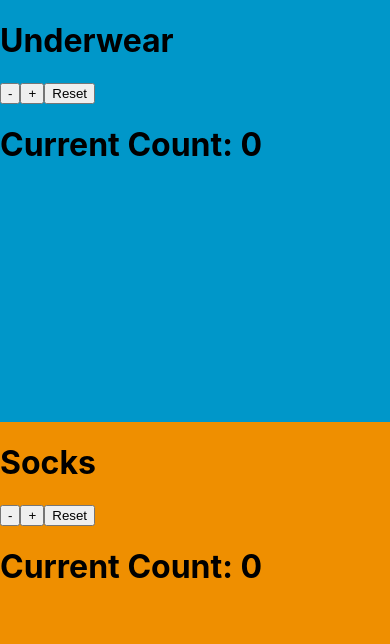
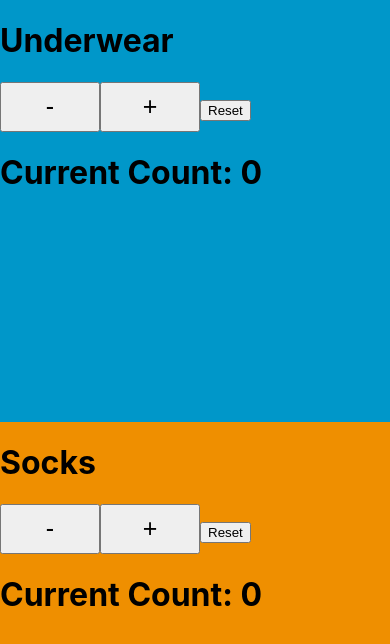
Before and after one commit to Trotter84/underwear_sock_stocker, a React (Create React App) app: page / in a window 390 px wide. Shown: the top 644 px of the page. Built offline with nearby package versions, Linux system fonts and the light colour scheme.

Commit message:
working on not allowing negative

```diff
--- a/src/components/App.css
+++ b/src/components/App.css
@@ -45,6 +45,13 @@
   background-color: #EF8F00;
 }
 
+.button {
+  width: 100px;
+  height: 50px;
+  font-size: 25px;
+
+}
+
 #topUnderwear {
 
 }
--- a/src/components/Socks.js
+++ b/src/components/Socks.js
@@ -21,6 +21,11 @@ class Socks extends Component {
     this.setState({
       count: this.state.count - 1
     });
+    if(this.state.count > 0) {
+      return this.state.count - 1;
+    } else{
+      return 0;
+    }
   };
 
   reset() {
@@ -33,8 +38,8 @@ class Socks extends Component {
     return (
       <div className='split bottom' id='bottomSocks'>
         <h1>Socks</h1>
-        <button className='dec' onClick={(e) => this.decrement(e)}>-</button>
-        <button className='inc' onClick={(e) => this.increment(e)}>+</button>
+        <button className='dec button' onClick={(e) => this.decrement(e)}>-</button>
+        <button className='inc button' onClick={(e) => this.increment(e)}>+</button>
         <button className='reset' onClick={(e) => this.reset(e)}>Reset</button>
         <h1>Current Count: {this.state.count}</h1>
       </div>
--- a/src/components/Underwear.js
+++ b/src/components/Underwear.js
@@ -33,8 +33,8 @@ class Underwear extends Component {
     return (
       <div className='split top' id='topUnderwear'>
         <h1>Underwear</h1>
-        <button className='dec' onClick={(e) => this.decrement(e)}>-</button>
-        <button className='inc' onClick={(e) => this.increment(e)}>+</button>
+        <button className='dec button' onClick={(e) => this.decrement(e)}>-</button>
+        <button className='inc button' onClick={(e) => this.increment(e)}>+</button>
         <button className='reset' onClick={(e) => this.reset(e)}>Reset</button>
         <h1>Current Count: {this.state.count}</h1>
       </div>
```
